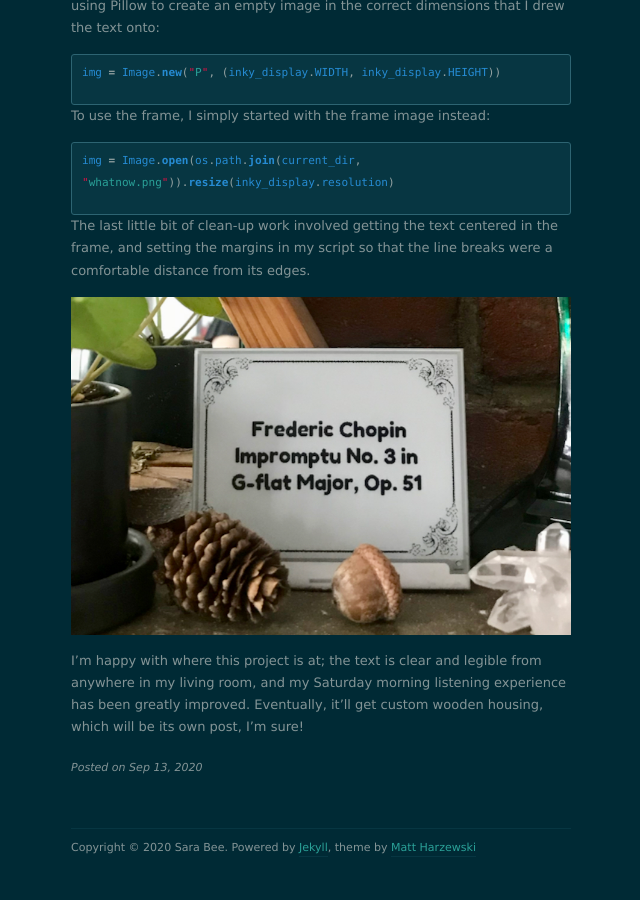
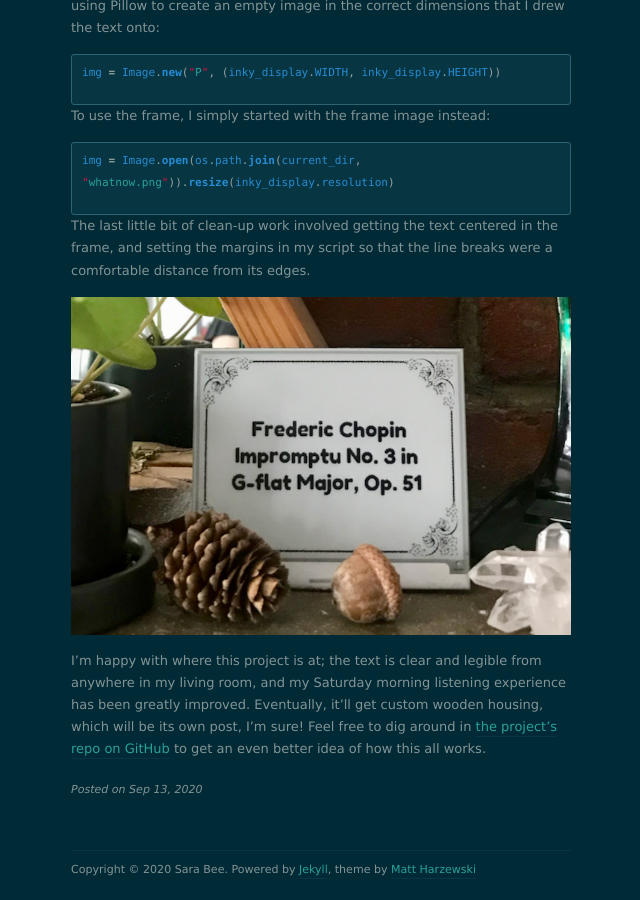
Before and after one commit to SaraBee/SaraBee.github.io, a Jekyll site: the page built from _posts/2020-09-13-is-this-mahler.md, in a window 1280 px wide and 900 px high, scrolled down 4530 px. Shown: the whole window, without its empty margins (319-959 px from the left). Built offline with Jekyll 4.4.1, drawn with Linux system fonts in a browser that asks for light colours; nearby versions of some CDN libraries; before the commit the page ends 5408 px from its top, so only the background shows below that.

Commit message:
add link to repo to post

```diff
--- a/_posts/2020-09-13-is-this-mahler.md
+++ b/_posts/2020-09-13-is-this-mahler.md
@@ -165,4 +165,5 @@
 I'm happy with where this project is at; the text is clear and legible from
 anywhere in my living room, and my Saturday morning listening experience has
 been greatly improved. Eventually, it'll get custom wooden housing, which will
-be its own post, I'm sure!
+be its own post, I'm sure! Feel free to dig around in [the project's repo on
+GitHub](https://github.com/SaraBee/nowplaying) to get an even better idea of how this all works.
```
